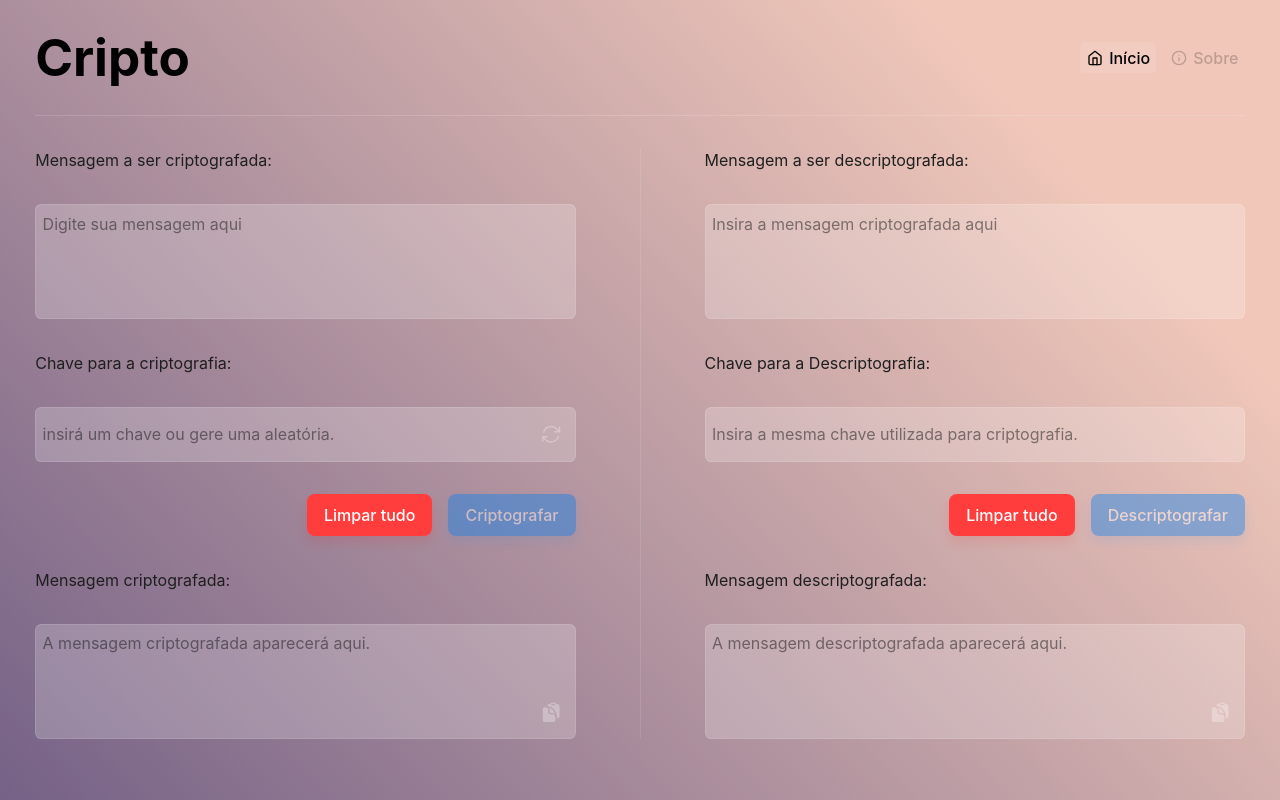
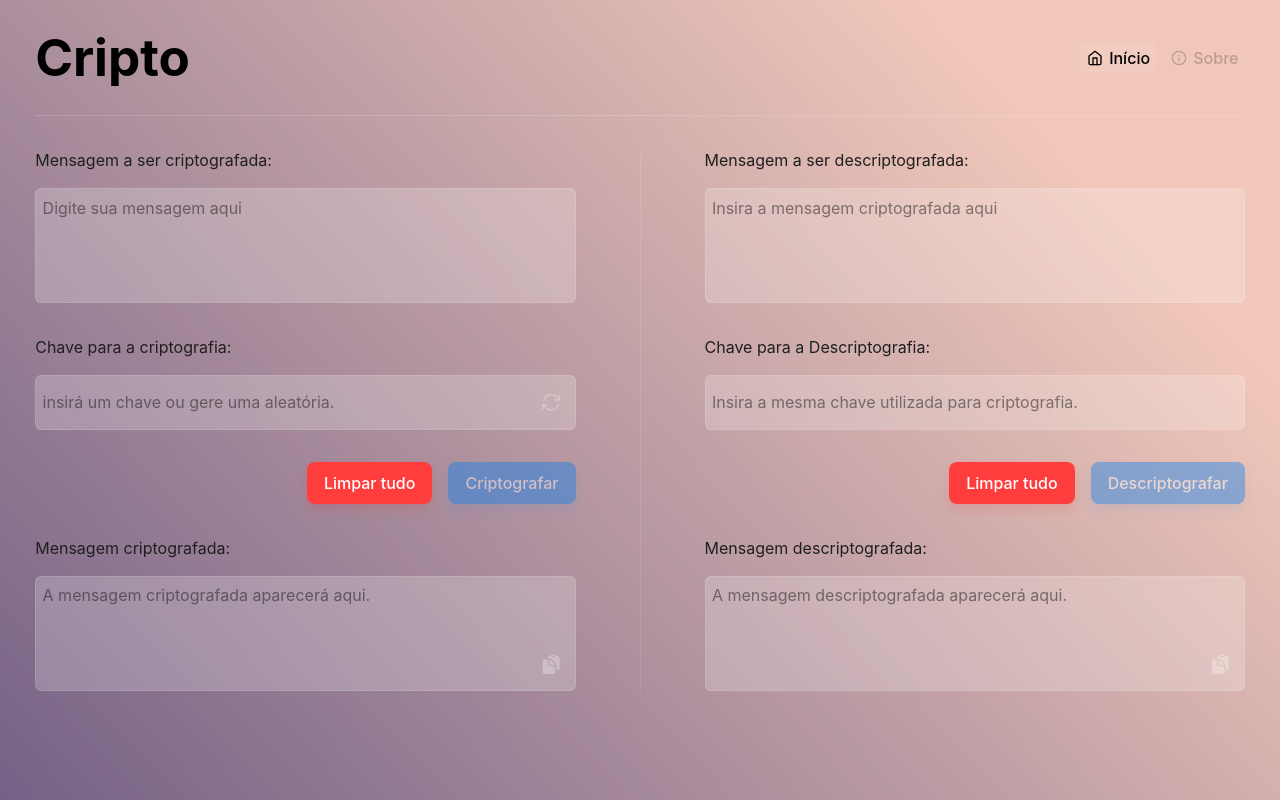
Before and after one commit to Wendell47/Cripto, a React (Vite) app: page / in a window 1280 px wide. Built offline with nearby package versions, Linux system fonts and the light colour scheme.

Commit message:
[#1]style: adjust style color

```diff
--- a/src/styles/index.css
+++ b/src/styles/index.css
@@ -77,12 +77,16 @@ color: white;
 border:1px solid var(--border-color-theme);
 background: var(--background-color-theme);
 border-radius: .4rem;
+transition:140ms ease-out;
 }
 textarea{
   display: flex;
   flex-direction: column;
   min-height: 100px;
   word-wrap: break-word;
+}
+input:hover, textarea:hover{
+  border-color: rgba(255, 255, 255, 0.507);
 }
 input:focus-visible,textarea:focus-visible{
 border-color: var(--border-color-theme-hover-focus);
@@ -102,7 +106,7 @@ input.success,textarea.success {
 label{
   display: flex;
   flex-direction: column;
-  gap: 2rem;
+  gap: 1rem;
 }
 
 button {
```
